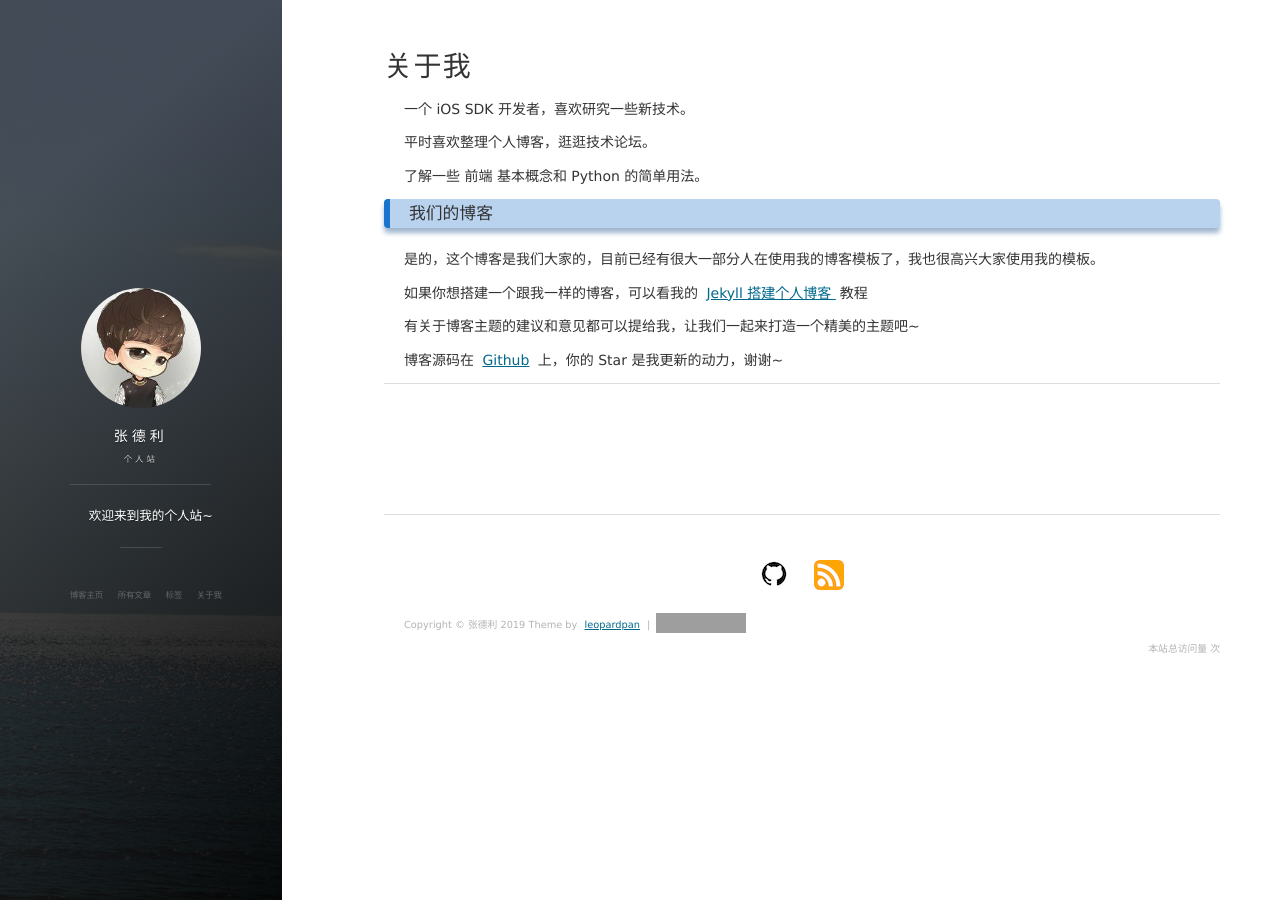
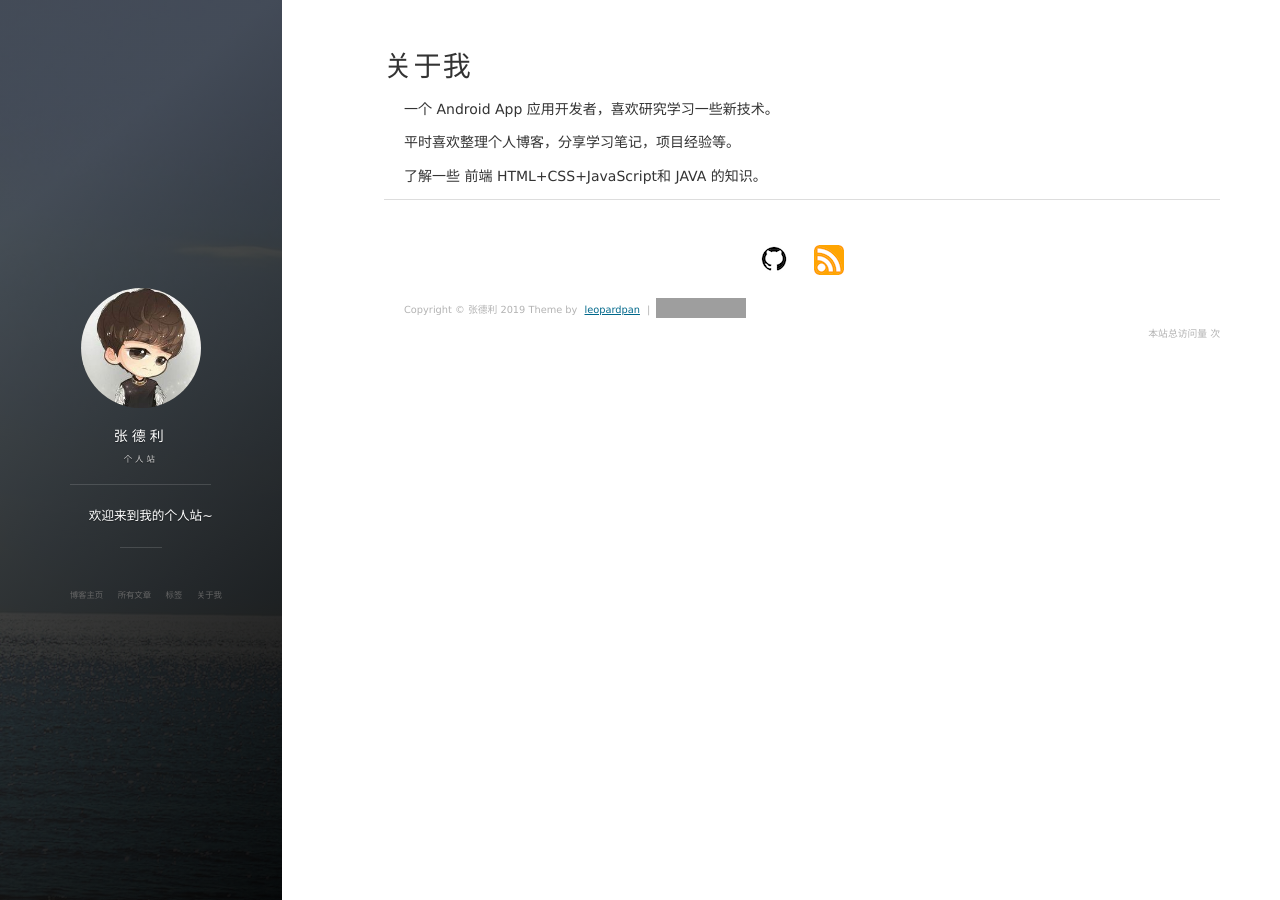
Before and after one commit to deli990/deli990.github.io, a Jekyll site: the page built from about.md, in a window 1280 px wide. Built offline with Jekyll 4.4.1, drawn with Linux system fonts in a browser that asks for light colours; nearby versions of some CDN libraries; our own code applies the rules of GitHub Pages for plain Markdown files; comment, search, counter and statistics services are not loaded; grey boxes are pictures that could not be loaded.

Commit message:
修改关于我的md文件

```diff
--- a/about.md
+++ b/about.md
@@ -3,39 +3,9 @@ layout: page
 title: 关于我
 ---
 
-一个 iOS SDK 开发者，喜欢研究一些新技术。
+一个 Android App 应用开发者，喜欢研究学习一些新技术。
 <p>
-平时喜欢整理个人博客，逛逛技术论坛。
+平时喜欢整理个人博客，分享学习笔记，项目经验等。
 <p>
-了解一些 前端 基本概念和 Python 的简单用法。
-
+了解一些 前端 HTML+CSS+JavaScript和 JAVA 的知识。
 <p>
-
-<h3> 我们的博客 </h3>
-
-<p>
-
-是的，这个博客是我们大家的，目前已经有很大一部分人在使用我的博客模板了，我也很高兴大家使用我的模板。
-
-<p>
-
-如果你想搭建一个跟我一样的博客，可以看我的
-<a href="/2016/10/jekyll_tutorials1/"> Jekyll 搭建个人博客 </a>
-教程
-
-<p>
-
-有关于博客主题的建议和意见都可以提给我，让我们一起来打造一个精美的主题吧~
-
-<p>
-
-博客源码在 <a target="_blank" href='https://github.com/leopardpan/leopardpan.github.io/'>Github</a> 上，你的 Star 是我更新的动力，谢谢~
-
-<p>
-
-<p>
-
-<p>
-
-
-{% include comments.html %}
```
